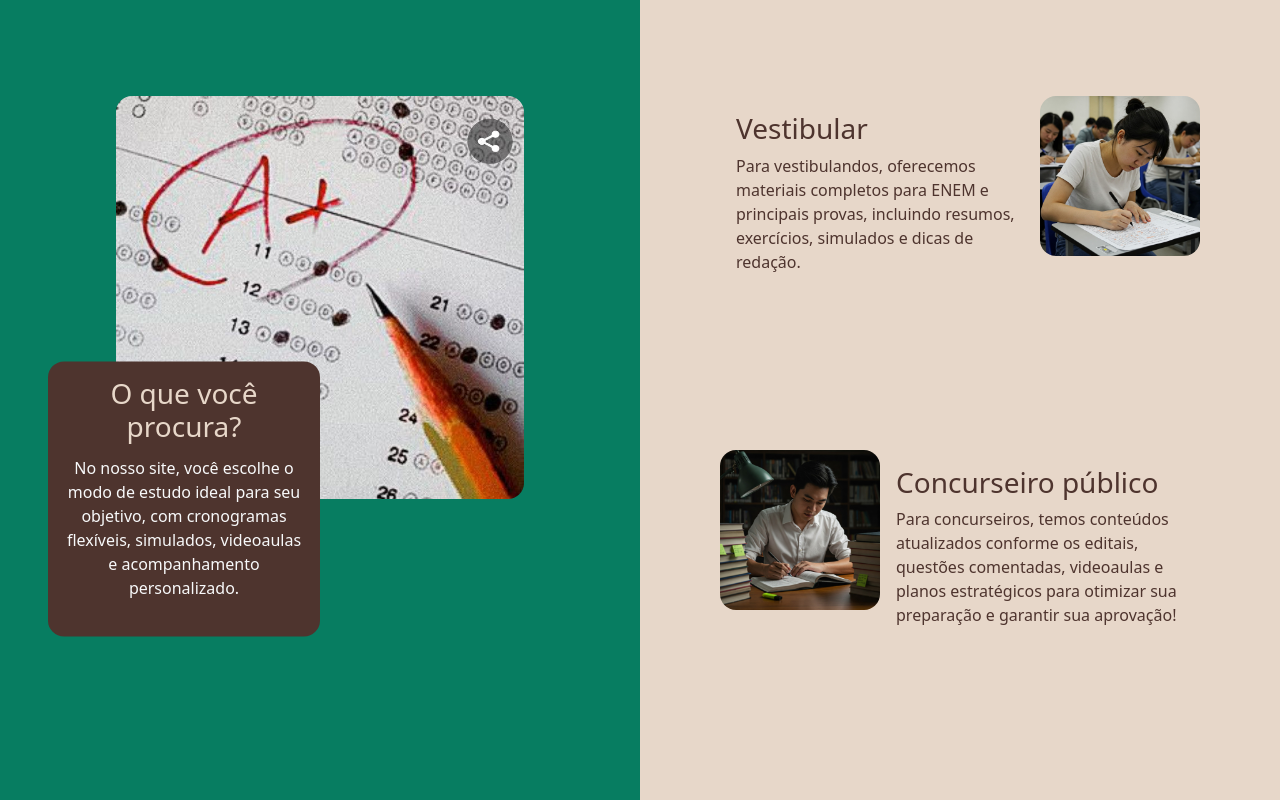
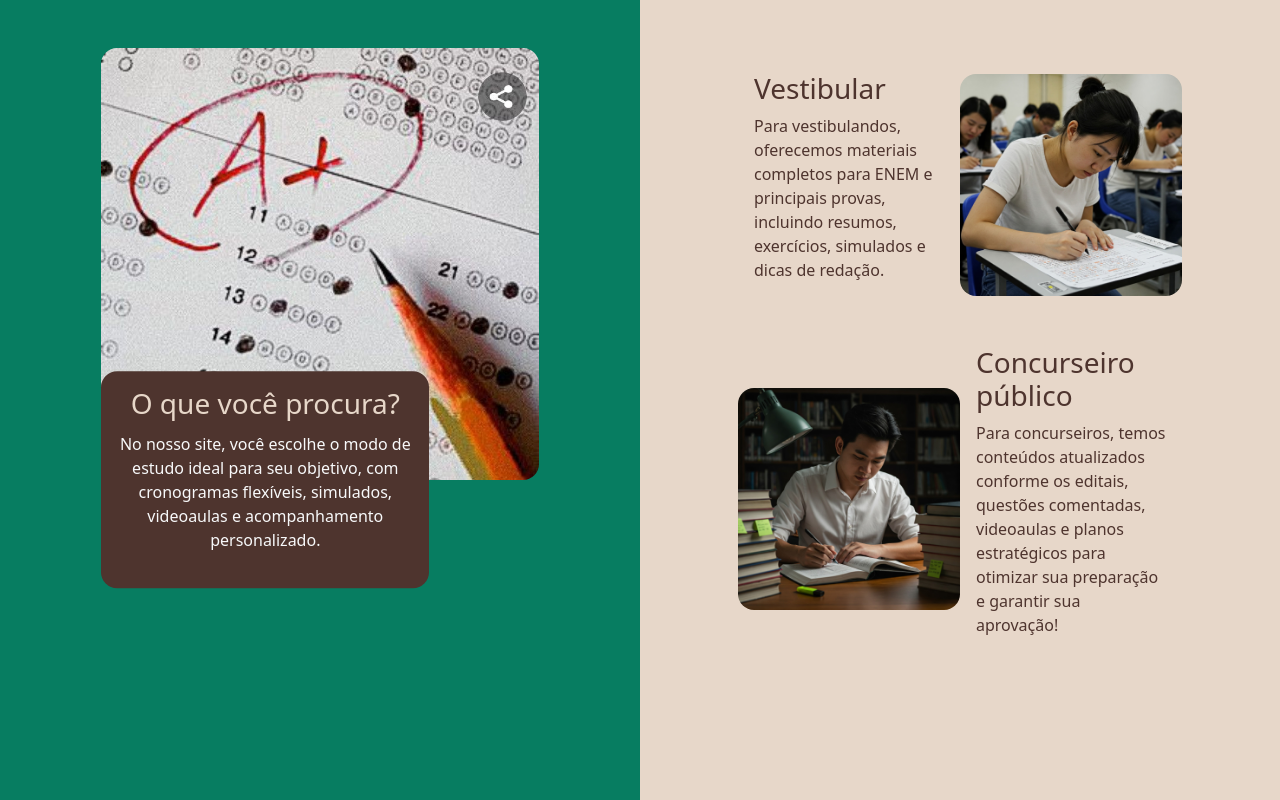
Before and after one commit to LiviaOrmeleze/gabaritaAi, a React (Vite) app in the folder gabarita-ai/: page /escolha in a window 1280 px wide. Built offline with nearby package versions, Linux system fonts and the light colour scheme; a web font is replaced by a local one.

Commit message:
Alterações finais da página escolha

```diff
--- a/gabarita-ai/src/components/CardConheca.jsx
+++ b/gabarita-ai/src/components/CardConheca.jsx
@@ -3,10 +3,17 @@ import React from 'react'
 const CardConheca = (props) => {
   return (
     <div>
+      <img src={props.imagem} alt='' />
+
+      <div className=''>
+
+      <div className='d-flex gap-4'>
       <h5 className=''>{props.numero}</h5>
-      <p className='subtituloCards fw-bold'>{props.subtitulo}</p>
-      <p className='text-center'>{props.texto}</p>
-      <img src={props.imagem}/>
+      <p className='subtituloCards fw-bold '>{props.subtitulo}</p>
+      </div>
+      <p className='text-center '>{props.texto}</p>
+
+      </div>
     </div>
   )
 }
--- a/gabarita-ai/src/components/Conhecendo.jsx
+++ b/gabarita-ai/src/components/Conhecendo.jsx
@@ -14,21 +14,21 @@ const Conhecendo = () => {
     {
         id: 2,
         numero: "02",
-        imagem: "../gabarita-ai/src/assets/caixabege.png",
+        imagem: "../assets/caixabege.png",
         subtitulo: "Meu Cronograma",
         texto: "A partir do resultado de seu teste, criaraemos um cronograma adaptado às suas necessidades, em que você pode planejar suas revisões!",
         },
     {
         id: 3,
         numero: "03",
-        imagem: "../assets/caixabranca.png",
+        imagem: "../assets/caixabege.png",
         subtitulo: "Meus Desempenhos",
         texto: "Acompanhe sua evolução e veja o quanto você está progredindo! Com nosso gráfico, você pode visualizar seus acertos, pontos de melhoria e ver os pontos necessários para retomada!",
         },
     {
         id: 4,
         numero: "04",
-        imagem: "../gabarita-ai/src/assets/caixabege.png",
+        imagem: "../assetS/caixabranca.png",
         subtitulo: "Planos",
         texto: "Escolha o plano que melhor se adapta à sua jornada rumo à aprovação! Oferecemos opções de pagamento flexíveis para que você tenha acesso a todos os recursos necessários sem preocupações!",
  },
@@ -42,9 +42,8 @@ return (
         {informacoes.map((info) => (
           <CardConheca
             key={info.id}
-            informacoes={info}
             numero={info.numero}
-            imagem={info.imagem}
+            // imagem={info.imagem}
             subtitulo={info.subtitulo}
             texto={info.texto}
           />
--- a/gabarita-ai/src/pages/Conheca.jsx
+++ b/gabarita-ai/src/pages/Conheca.jsx
@@ -7,29 +7,37 @@ import Conhecendo from "../components/Conhecendo";
 
 const Conheca = () => {
   return (
-    <div className="fundoconheca body  min-vh-100 d-flex align-items-center overflow-hidden">
+    <div className="fundoconheca body min-vh-100 d-flex align-items-center ">
+
+
+
       <div className="d-flex align-items-center flex-column">
         <img className="position-relative" src={folha} alt="" />
-
-        <div className="position-absolute py-5 mt-3">
+        <div className="position-absolute py-5 mt-3 ">
           <h1 className="tituloconheca px-5">Conheça nosso site</h1>
           <p className="body mt-5 px-5">
             Siga o passo a passo, monte seu perfil e inicie seu processo de
             estudos
           </p>
-          <div className="d-flex justify-content-lg-around gap-5 mt-5 mb-3 divImagem">
+          <div className="d-flex justify-content-lg-around gap-5 mt-5 mb-3 divImagem ms-5">
             <div className="">
               <img className="w-25" src={logo} alt="" />
             </div>
 
-            <div className="d-flex align-items-end">
+            <div className="d-flex align-items-end w-50">
               <img className="w-100" src={estrela} alt="" />
             </div>
           </div>
+        </div>
+      </div>
 
+
+        <div className="col-12 col-md-6 ">
           <Conhecendo />
         </div>
-      </div>
+
+
+
     </div>
   );
 };
--- a/gabarita-ai/src/pages/Escolha.jsx
+++ b/gabarita-ai/src/pages/Escolha.jsx
@@ -4,47 +4,54 @@ import Notaalta from '../assets/notaalta.jpg';
 
 const Escolha = () => {
   return (
-    <div className='d-flex vh-100'>
+    <div className='d-flex min-vh-100'>
 
       {/* LADO ESQUERDO */}
-      <div className='fundoesquerdo col-6 d-flex flex-column align-items-center p-5'>
+      <div className='fundoesquerdo col-6 d-flex flex-column align-items-center'>
 
-        <img className='w-75 h-75 rounded-4 img-fluid mt-5' src={Notaalta} alt="" />
+      <div className='col-12 col-md-10 justify-flex p-5'>
 
-        <div className='oqvcp p-3 rounded-4 w-50 mb-4 translate-middle d-flex flex-column text-center'>
+      <img className='rounded-4 img-fluid ' src={Notaalta} alt="" />
+
+        <div className=''>
+        <div className='oqvcp p-3 rounded-4 mb-4 d-flex flex-column text-center w-75 translate-middle-y'>
           <h3 className='subtitulo'>O que você procura?</h3>
-          <p className="py-1 fs-6 d-flex text-wrap text-light">
+          <p className="py-1 fs-6 d-flex text-wrap text-light align-items-end">
             No nosso site, você escolhe o modo de estudo ideal para seu objetivo, com cronogramas flexíveis, simulados, videoaulas e acompanhamento personalizado.
           </p>
+        </div>
         </div>
 
       </div>
 
+      </div>
+
       {/* LADO DIREITO */}
-      <div className='fundodireito'>
+      <div className='fundodireito col-12 col-md-6 p-4 align-items-center'>
 
+      <div className='d-flex flex-column align-items-center gap-5 mt-5'>
 
-        <div className='d-flex justify-content-center mt-5 py-5'>
-          <div className='conteudo p-3 text-wrap w-50'>
-            <h3>Vestibular</h3>
-            <p>
-              Para vestibulandos, oferecemos materiais completos para ENEM e principais provas, incluindo resumos, exercícios, simulados e dicas de redação.
-            </p>
-          </div>
-          <img className='w-25 h-25 rounded-4' src={Vestibulanda} alt="" />
-        </div>
+<div className='d-flex justify-content-center align-items-center w-75'>
+  <div className='conteudo px-3 text-wrap w-50'>
+    <h3>Vestibular</h3>
+    <p>
+      Para vestibulandos, oferecemos materiais completos para ENEM e principais provas, incluindo resumos, exercícios, simulados e dicas de redação.
+    </p>
+  </div>
+  <img className='w-50 h-50 rounded-4' src={Vestibulanda} alt="Vestibulanda" />
+</div>
 
-        <div className='d-flex justify-content-center mt-5 py-5'>
-          <img className='w-25 h-25 rounded-4' src={Concurseiro} alt="" />
-          <div className='conteudo p-3 text-wrap w-50'>
-            <h3>Concurseiro público</h3>
-            <p>
-              Para concurseiros, temos conteúdos atualizados conforme os editais, questões comentadas, videoaulas e planos estratégicos para otimizar sua preparação e garantir sua aprovação!
-            </p>
-          </div>
-        </div>
-
-      </div>
+<div className='d-flex justify-content-center align-items-center w-75'>
+  <img className='w-50 h-50 rounded-4' src={Concurseiro} alt="Concurseiro" />
+  <div className='conteudo px-3 text-wrap'>
+    <h3>Concurseiro público</h3>
+    <p>
+      Para concurseiros, temos conteúdos atualizados conforme os editais, questões comentadas, videoaulas e planos estratégicos para otimizar sua preparação e garantir sua aprovação!
+    </p>
+  </div>
+</div>
+</div>
+</div>
 
     </div>
   );
--- a/gabarita-ai/src/pages/SaibaMais.jsx
+++ b/gabarita-ai/src/pages/SaibaMais.jsx
@@ -6,6 +6,7 @@ import celular from "../assets/celular.png";
 const SaibaMais = () => {
   return (
     <div className='bgsaibamais min-vh-100 text-light d-flex flex-column flex-md-row align-items-center justify-content-between overflow-hidden'>
+
 
       <div className='col-12 col-md-5 ms-md-5 p-5 text-center text-md-start'>
         <div className='d-flex justify-content-center justify-content-md-start gap-2 px-0 mb-4'>
```
